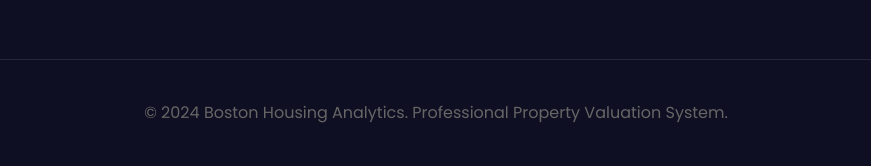
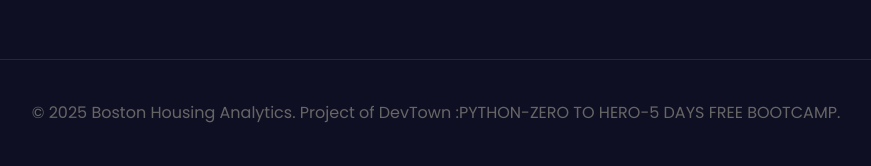
Before and after one commit to 24f2004698/Boston_HousePrice_Prediction-, a Flask app: page / in a window 1280 px wide. Shown: the part 1894-2060 px from the top of the page, without its empty margins (204-1075 px from the left). Run offline with Flask 3, Linux system fonts and the light colour scheme; parts of the project's set-up code (start-up, migrations or seed data) failed here and were passed over.

Commit message:
Update index.html

```diff
--- a/templates/index.html
+++ b/templates/index.html
@@ -503,7 +503,7 @@
         </div>
 
         <footer class="footer">
-            <p>&copy; 2024 Boston Housing Analytics. Professional Property Valuation System.</p>
+            <p>&copy; 2025 Boston Housing Analytics. Project of DevTown :PYTHON-ZERO TO HERO-5 DAYS FREE BOOTCAMP.</p>
         </footer>
     </div>
 
```
